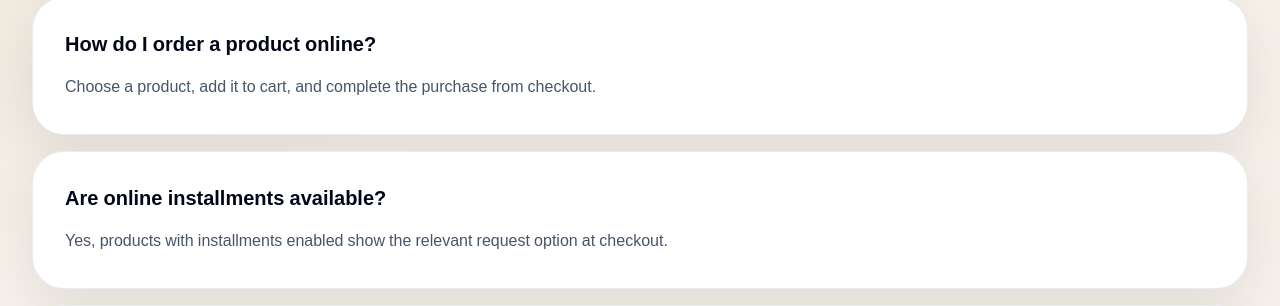
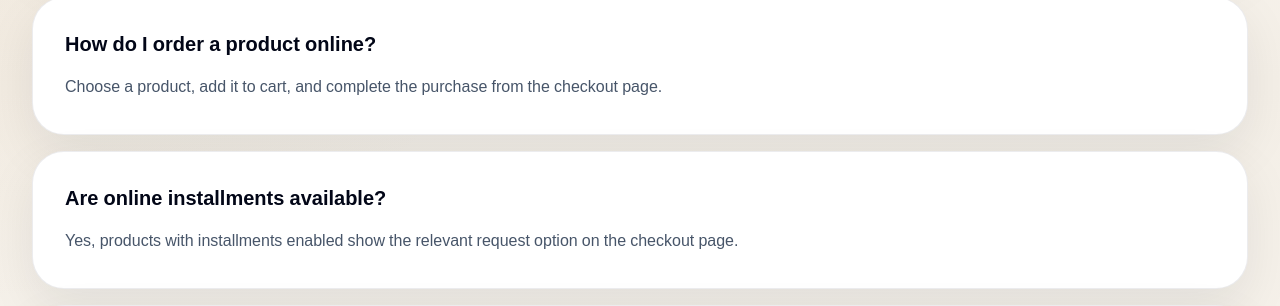
Before and after one commit to MoNeN-92/Ecommerce, a Next.js app: page /en/faq in a window 1280 px wide. Shown: the part 344-650 px from the top of the page. Built offline with nearby package versions, Linux system fonts and the light colour scheme; no server answers.

Commit message:
fix(copy): localize checkout wording

```diff
--- a/app/[locale]/faq/page.tsx
+++ b/app/[locale]/faq/page.tsx
@@ -36,11 +36,11 @@ export default async function FaqPage({ params }: { params: Promise<{ locale: st
           items: [
             {
               question: "როგორ შევუკვეთო პროდუქტი ონლაინ?",
-              answer: "აირჩიეთ პროდუქტი, დაამატეთ კალათაში და დაასრულეთ შეკვეთა checkout გვერდიდან."
+              answer: "აირჩიეთ პროდუქტი, დაამატეთ კალათაში და დაასრულეთ შეკვეთა შეკვეთის გაფორმების გვერდიდან."
             },
             {
               question: "შესაძლებელია ონლაინ განვადება?",
-              answer: "დიახ, იმ პროდუქტებზე სადაც განვადება ჩართულია, checkout-ზე ჩანს შესაბამისი მოთხოვნის ვარიანტი."
+              answer: "დიახ, იმ პროდუქტებზე, სადაც განვადება ჩართულია, შეკვეთის გაფორმების გვერდზე ჩანს შესაბამისი მოთხოვნის ვარიანტი."
             },
             {
               question: "რამდენ ხანში ხდება მიწოდება?",
@@ -72,11 +72,11 @@ export default async function FaqPage({ params }: { params: Promise<{ locale: st
           items: [
             {
               question: "How do I order a product online?",
-              answer: "Choose a product, add it to cart, and complete the purchase from checkout."
+              answer: "Choose a product, add it to cart, and complete the purchase from the checkout page."
             },
             {
               question: "Are online installments available?",
-              answer: "Yes, products with installments enabled show the relevant request option at checkout."
+              answer: "Yes, products with installments enabled show the relevant request option on the checkout page."
             },
             {
               question: "How long does delivery take?",
--- a/app/[locale]/product/[slug]/page.tsx
+++ b/app/[locale]/product/[slug]/page.tsx
@@ -60,7 +60,7 @@ export default async function ProductPage({ params }: { params: Promise<{ locale
       ? [
           {
             question: "შესაძლებელია ონლაინ ყიდვა?",
-            answer: "დიახ, პროდუქტის შეძენა შესაძლებელია ონლაინ გადახდით პირდაპირ checkout გვერდიდან."
+            answer: "დიახ, პროდუქტის შეძენა შესაძლებელია ონლაინ გადახდით პირდაპირ შეკვეთის გაფორმების გვერდიდან."
           },
           {
             question: "როგორია მიწოდების პირობები?",
@@ -77,7 +77,7 @@ export default async function ProductPage({ params }: { params: Promise<{ locale
       : [
           {
             question: "Can I buy this product online?",
-            answer: "Yes, this product can be ordered online and paid for directly from checkout."
+            answer: "Yes, this product can be ordered online and paid for directly from the checkout page."
           },
           {
             question: "What are the delivery conditions?",
@@ -181,7 +181,7 @@ export default async function ProductPage({ params }: { params: Promise<{ locale
                 <CreditCard className="h-5 w-5 text-[#9a6f3a]" />
                 <p className="mt-3 text-sm font-semibold text-slate-950">{normalized === "ka" ? "ონლაინ ყიდვა" : "Buy online"}</p>
                 <p className="mt-2 text-sm leading-6 text-slate-600">
-                  {normalized === "ka" ? "ბარათით ონლაინ გადახდა შეკვეთის დასრულების ეტაპზე." : "Complete card payment securely during checkout."}
+                  {normalized === "ka" ? "ბარათით ონლაინ გადახდა შეკვეთის გაფორმებისას." : "Complete card payment securely on the checkout page."}
                 </p>
               </div>
               {product.installmentAvailable ? (
```
